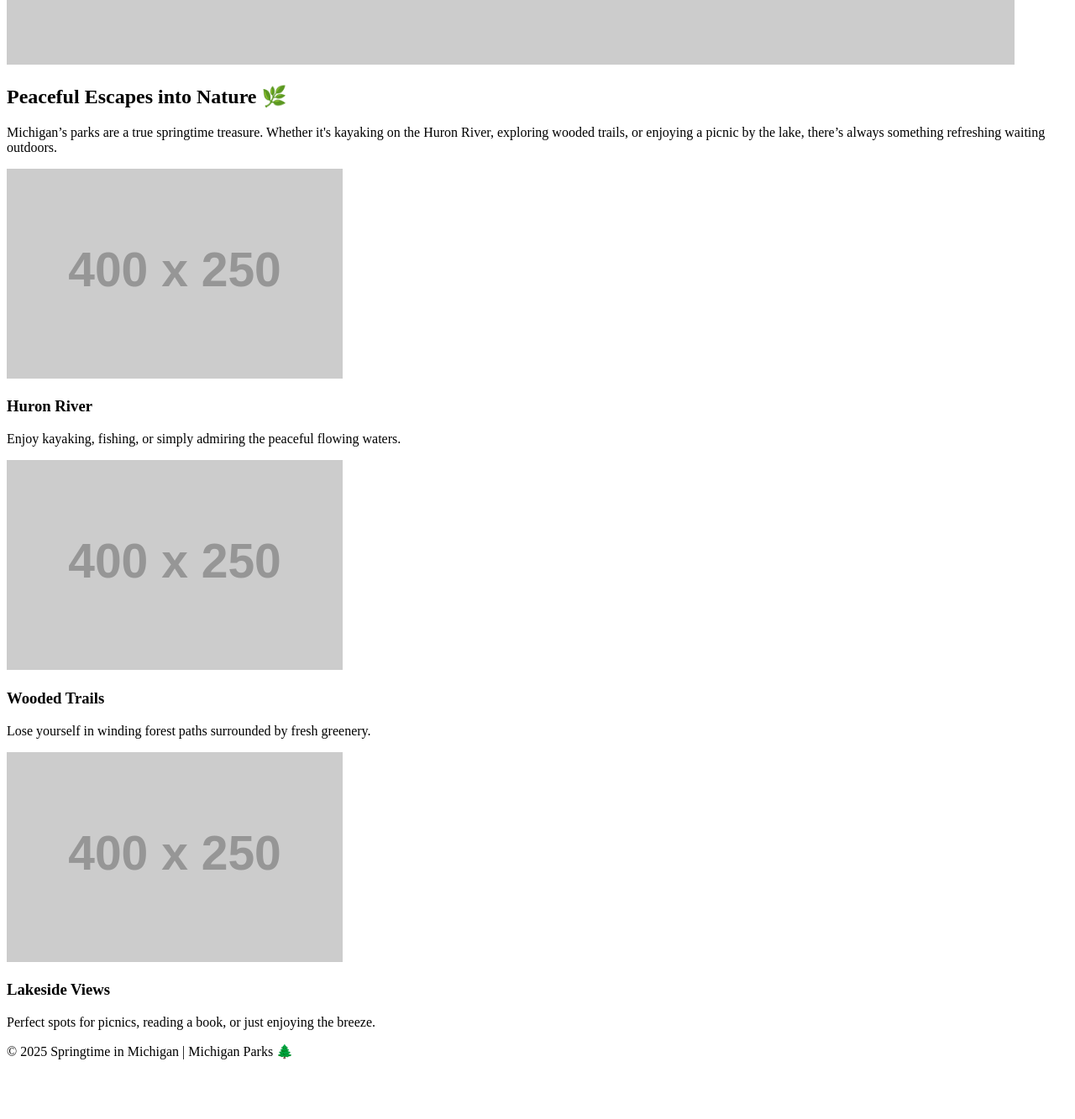
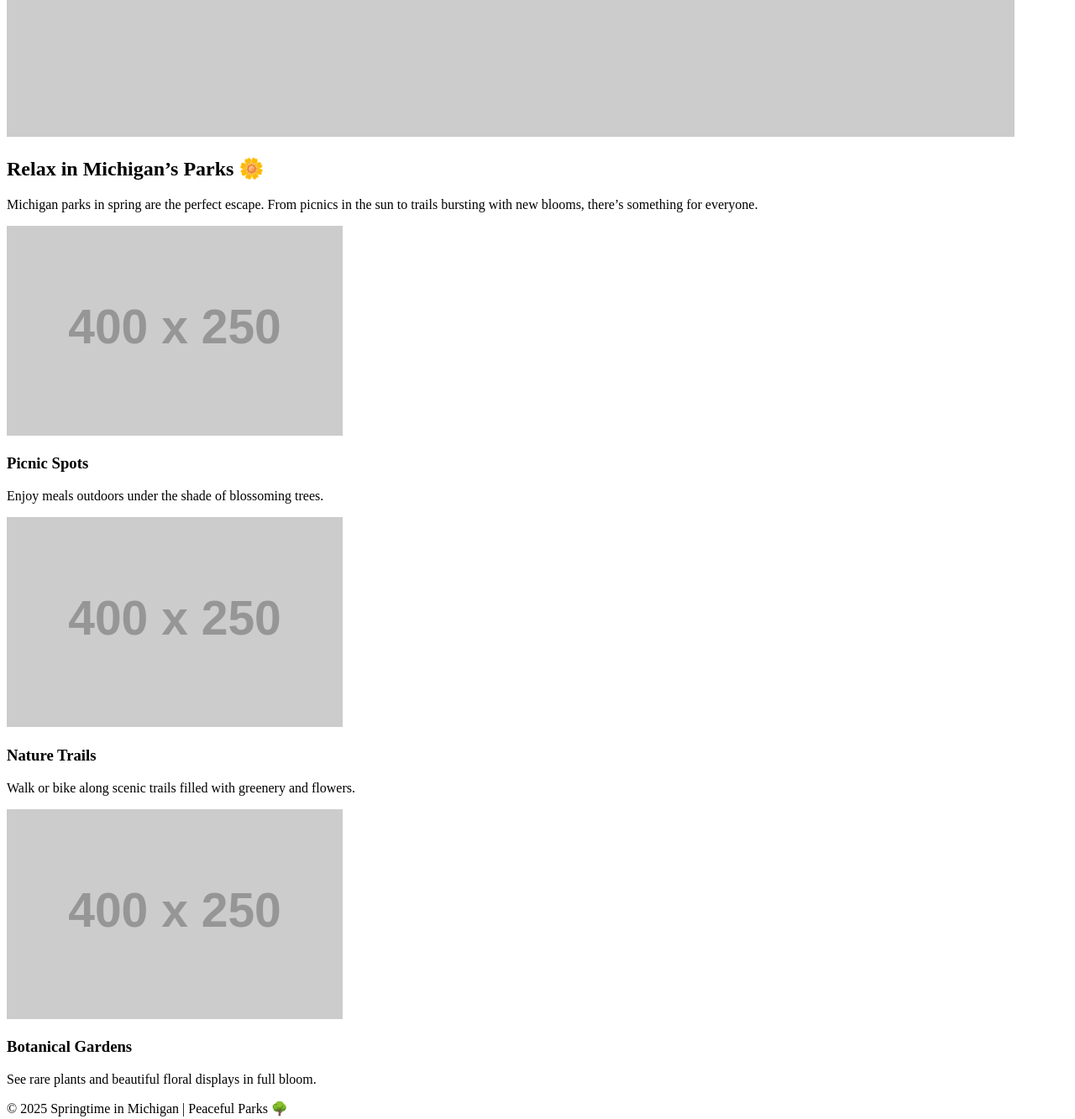
Before and after one commit to Hira-Fatima22/final-project-, a plain HTML site: page parks.html in a window 1280 px wide. Shown: the part 474-1807 px from the top of the page at 84% size. Before the commit the page ends 1752 px from the top, so only its background shows below. Drawn offline with Linux system fonts and the light colour scheme; placeholder pictures from the web are drawn by us.

Commit message:
Update parks.html

```diff
--- a/parks.html
+++ b/parks.html
@@ -3,15 +3,19 @@
 <head>
   <meta charset="UTF-8" />
   <meta name="viewport" content="width=device-width, initial-scale=1.0" />
-  <title>Michigan Parks</title>
-  <link rel="stylesheet" href="styles.css" />
+  <title>Peaceful Parks</title>
+  <link rel="stylesheet" href="Styles.css" />
 </head>
 <body>
 
+  <!-- Skip link -->
+  <a href="#main-content" class="skip-link">Skip to Main Content</a>
+
   <!-- HEADER -->
   <header>
-    <h1>🌲 Michigan Parks</h1>
+    <h1>🌳 Peaceful Parks</h1>
     <nav>
+      <img src="https://via.placeholder.com/80x40.png?text=Logo" alt="Site logo" />
       <ul>
         <li><a href="index.html">Home</a></li>
         <li><a href="neighborhood.html">Neighborhood</a></li>
@@ -22,43 +26,41 @@
 
   <!-- HERO -->
   <section class="hero">
-    <img src="https://via.placeholder.com/1200x400.png?text=Michigan+Parks+in+Spring" alt="Park landscape with flowers and trees" />
+    <img src="https://via.placeholder.com/1200x400.png?text=Parks+in+Spring" alt="Park filled with flowers and greenery" />
   </section>
 
   <!-- MAIN -->
-  <main>
-    <h2>Peaceful Escapes into Nature 🌿</h2>
+  <main id="main-content">
+    <h2>Relax in Michigan’s Parks 🌼</h2>
     <p>
-      Michigan’s parks are a true springtime treasure.
-      Whether it's kayaking on the Huron River,
-      exploring wooded trails, or enjoying a picnic by the lake,
-      there’s always something refreshing waiting outdoors.
+      Michigan parks in spring are the perfect escape. From picnics in the sun
+      to trails bursting with new blooms, there’s something for everyone.
     </p>
 
-    <div class="card-grid">
+    <div class="flex">
       <article class="card">
-        <img src="https://via.placeholder.com/400x250.png?text=Huron+River" alt="Kayaking on Huron River" />
-        <h3>Huron River</h3>
-        <p>Enjoy kayaking, fishing, or simply admiring the peaceful flowing waters.</p>
+        <img src="https://via.placeholder.com/400x250.png?text=Picnic" alt="Family picnic in park" />
+        <h3>Picnic Spots</h3>
+        <p>Enjoy meals outdoors under the shade of blossoming trees.</p>
       </article>
 
       <article class="card">
-        <img src="https://via.placeholder.com/400x250.png?text=Wooded+Trails" alt="Trail in the woods" />
-        <h3>Wooded Trails</h3>
-        <p>Lose yourself in winding forest paths surrounded by fresh greenery.</p>
+        <img src="https://via.placeholder.com/400x250.png?text=Trails" alt="Hiking trail in spring" />
+        <h3>Nature Trails</h3>
+        <p>Walk or bike along scenic trails filled with greenery and flowers.</p>
       </article>
 
       <article class="card">
-        <img src="https://via.placeholder.com/400x250.png?text=Lakeside+Views" alt="Lake view" />
-        <h3>Lakeside Views</h3>
-        <p>Perfect spots for picnics, reading a book, or just enjoying the breeze.</p>
+        <img src="https://via.placeholder.com/400x250.png?text=Gardens" alt="Botanical garden in bloom" />
+        <h3>Botanical Gardens</h3>
+        <p>See rare plants and beautiful floral displays in full bloom.</p>
       </article>
     </div>
   </main>
 
   <!-- FOOTER -->
   <footer>
-    <p>&copy; 2025 Springtime in Michigan | Michigan Parks 🌲</p>
+    <p>&copy; 2025 Springtime in Michigan | Peaceful Parks 🌳</p>
   </footer>
 
 </body>
```
